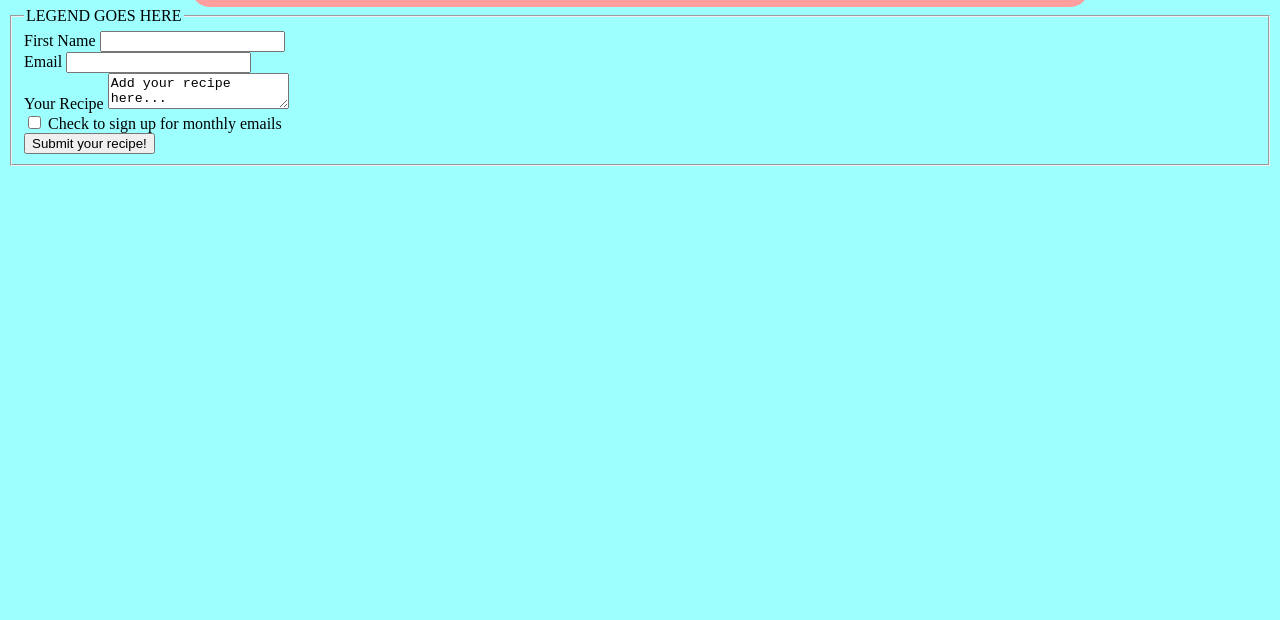
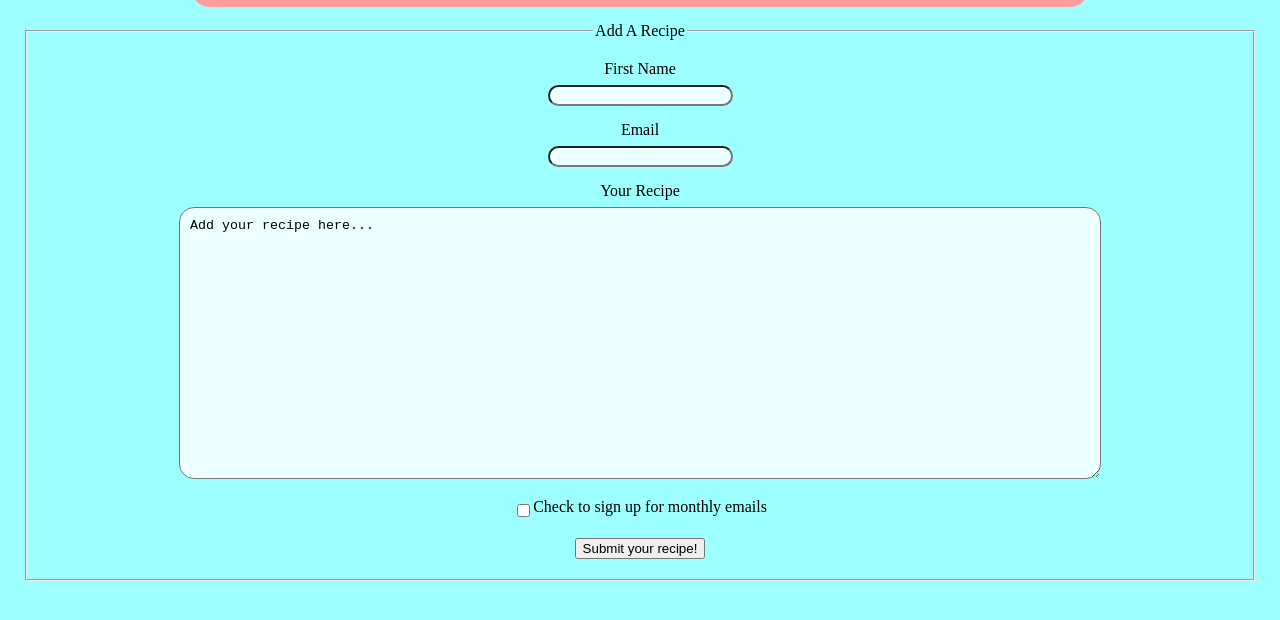
Before and after one commit to C-Carroll/firstWebsite, a plain HTML site: page website/page2.html in a window 1280 px wide. Shown: the part 42-662 px from the top of the page. Drawn offline with Linux system fonts and the light colour scheme.

Commit message:
added css to page 2 and 3

```diff
--- a/website/page2.html
+++ b/website/page2.html
@@ -15,7 +15,7 @@
 
         <form action="form-handling-url" method="post">
             <fieldset>
-                <legend>LEGEND GOES HERE</legend>
+                <legend>Add A Recipe</legend>
 
                 <div>
                     <label for="firstName">First Name</label>
@@ -29,8 +29,8 @@
                     <label for="userRecipe">Your Recipe</label>
                     <textarea id="userRecipe" name="user_recipe">Add your recipe here...</textarea>
                 </div>
-                <div>
-                    <input type="checkbox" id="newletter" name="newsletter">
+                <div class="newsLetter">
+                    <input type="checkbox" id="newletters" name="newsletter">
                     <label for="newsletter">Check to sign up for monthly emails</label>
                 </div>
 
--- a/website/stylesheet.css
+++ b/website/stylesheet.css
@@ -45,12 +45,67 @@ body {
     font-size: 20px;
 }
 
+.page1Img{
+    text-align: center;
+}
+
+
+
+/* PAGE 2*/
+form{
+    text-align: center;
+    padding: 15px;
+
+}
+fieldset{
+   /* width: 150px;
+    height: 300px; */
+    padding: 20px;
+
+}
+fieldset div{
+    margin-bottom: 15px;
+}
+label {
+    display: block;
+    margin-bottom: 7px;
+}
+input{
+    text-align: center;
+}
+.newsLetter {
+    display: inline-block;
+
+}
+.newsLetter{
+    display: flex;
+    justify-content: center;
+}
+textarea{
+    width: 900px;
+    height: 250px;
+    padding: 10px;
+}
+input,
+textarea {
+    background-color: #ebffff;
+    border-radius: 15px;
+}
+
+
+/* PAGE 3*/
+ul {
+    list-style: none;
+    text-align: center;
+
+}
+ li {
+    margin-block: 30px;
+    border: 2mm ridge #ff9eff;
+    padding-top: 15px;
+    }
 
 
 
 
-
-
-/* PAGE 2*/
-/* PAGE 3*/
 /* PAGE 4*/
```
Also changed, not shown: website/index.html (+2 -1 lines).
